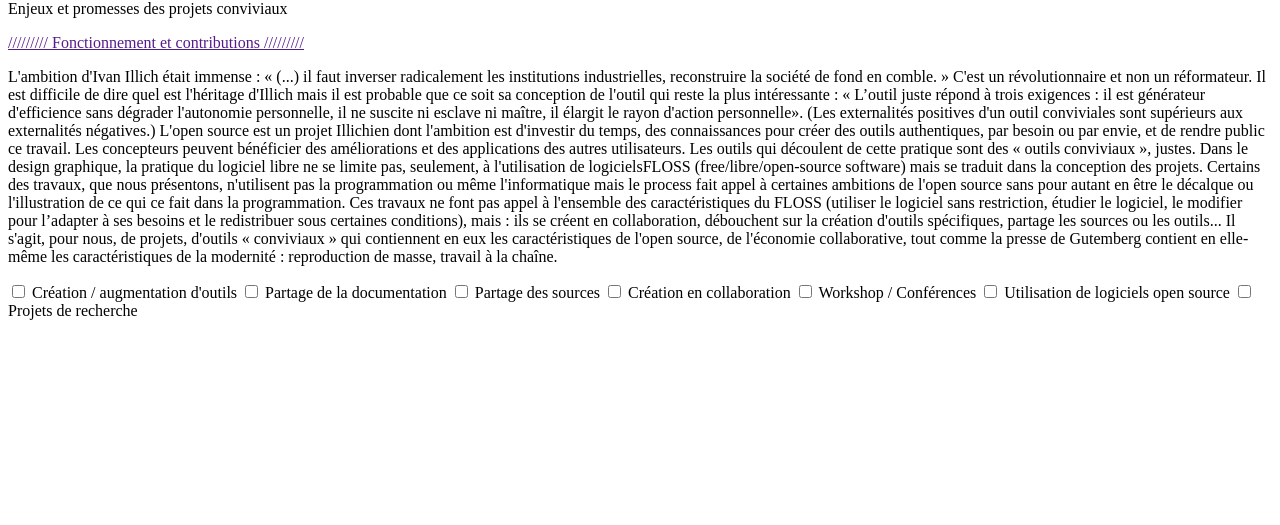
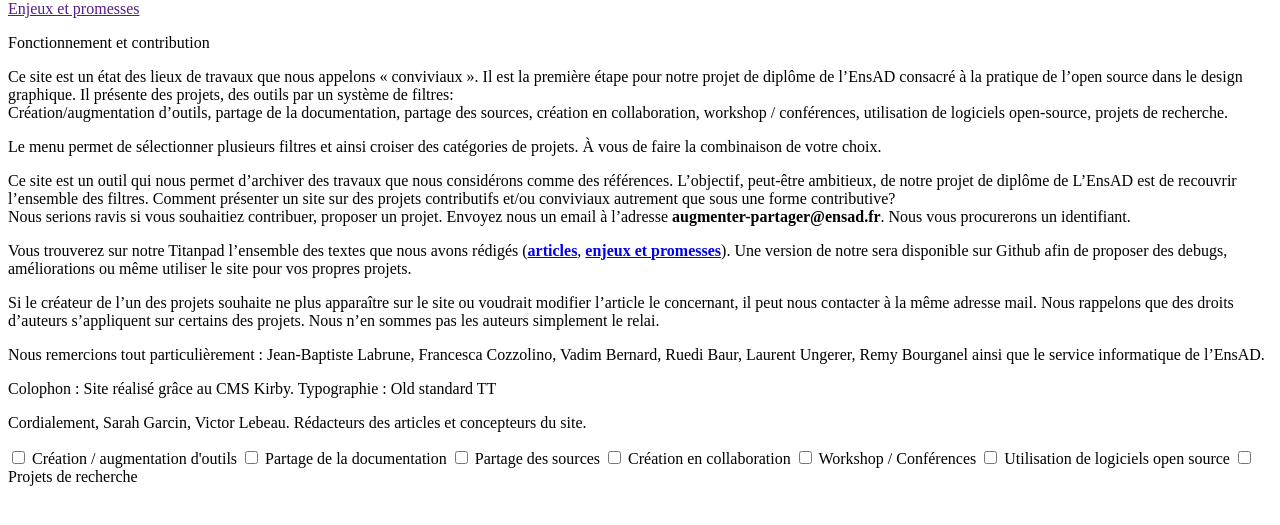
Before and after one commit to sarahgarcin/improve-share, a PHP site: the page made by site/templates/home.php in a window 1280 px wide. Shown: the part 16-541 px from the top of the page. Run offline with PHP 8.4, Linux system fonts and the light colour scheme; the template is opened without the code that fills it, so the values that code supplies are empty.

Commit message:
Site ok présentation 3 décembre

```diff
--- a/assets/styles/kube.css
+++ b/assets/styles/kube.css
@@ -290,7 +290,7 @@ body {
   font-family: 'old_standard', Arial, "Helvetica Neue", Helvetica, Tahoma, sans-serif;
 }
 a {
-  color: #000;
+  color:#333333;
 }
 a:focus,
 a:hover {
--- a/site/templates/home.php
+++ b/site/templates/home.php
@@ -25,39 +25,50 @@
     <a href='#' id='close'></a>
 </div>
 
-<!--     <div class="intro">
-        <div class="close-buttons">X</div>
-        <img src= "../../assets/images/traitpng2.png" class="trait" ></img>
-        <p>Introduction<br>
-        <br>
-         L'ambition d'Ivan Illich était immense : « (...) il faut inverser radicalement les institutions industrielles, reconstruire la société de fond en comble. »
-C'est un révolutionnaire et non un réformateur.
-Il est difficile de dire quel est l'héritage d'Illich mais il est probable que ce soit sa conception de l'outil qui reste la plus intéressante : « L’outil juste répond à trois exigences :
-il est générateur d'efficience sans dégrader l'autonomie personnelle,
-il ne suscite ni esclave ni maître,
-il élargit le rayon d'action personnelle».
-(Les externalités positives d'un outil conviviales sont supérieurs aux externalités négatives.)
-L'open source est un projet Illichien dont l'ambition est d'investir du temps, des connaissances pour créer des outils authentiques, par besoin ou par envie, et de rendre public ce travail. Les concepteurs  peuvent bénéficier des améliorations et des applications des autres utilisateurs. Les outils qui découlent de cette pratique sont des « outils conviviaux », justes.
-Dans le design graphique, la pratique du logiciel libre ne se limite pas, seulement, à l'utilisation de logicielsFLOSS (free/libre/open-source software) mais se traduit dans la conception des projets.
-Certains des travaux, que nous présentons, n'utilisent pas la programmation ou même l'informatique mais le process fait appel à certaines ambitions de l'open source sans pour autant en être le décalque ou l'illustration de ce qui ce fait dans la programmation. Ces travaux ne font pas appel à l'ensemble des caractéristiques du FLOSS (utiliser le logiciel sans restriction, étudier le logiciel, le modifier pour l’adapter à ses besoins et le redistribuer sous certaines conditions), mais : ils se créent en collaboration, débouchent sur la création d'outils spécifiques, partage les sources ou les outils... Il s'agit, pour nous, de projets, d'outils « conviviaux » qui contiennent en eux les caractéristiques de l'open source, de l'économie collaborative, tout comme la presse de Gutemberg contient en elle-même les caractéristiques de la modernité : reproduction de masse, travail à la chaîne.
-</p>
-    </div>  -->
-<!--     <div id='overlay'></div> -->
     <div class="intro-toggle">
-        <p class="intro-titre"> Enjeux et promesses des projets conviviaux </p>
-        <p class="contrib"><a href="<?php echo url('contrib') ?>" class="intro-text"> /////////  Fonctionnement et contributions  /////////</a></p>
-        <p class="intro-text">L'ambition d'Ivan Illich était immense : « (...) il faut inverser radicalement les institutions industrielles, reconstruire la société de fond en comble. »
-C'est un révolutionnaire et non un réformateur.
-Il est difficile de dire quel est l'héritage d'Illich mais il est probable que ce soit sa conception de l'outil qui reste la plus intéressante : « L’outil juste répond à trois exigences :
-il est générateur d'efficience sans dégrader l'autonomie personnelle,
-il ne suscite ni esclave ni maître,
-il élargit le rayon d'action personnelle».
-(Les externalités positives d'un outil conviviales sont supérieurs aux externalités négatives.)
-L'open source est un projet Illichien dont l'ambition est d'investir du temps, des connaissances pour créer des outils authentiques, par besoin ou par envie, et de rendre public ce travail. Les concepteurs  peuvent bénéficier des améliorations et des applications des autres utilisateurs. Les outils qui découlent de cette pratique sont des « outils conviviaux », justes.
-Dans le design graphique, la pratique du logiciel libre ne se limite pas, seulement, à l'utilisation de logicielsFLOSS (free/libre/open-source software) mais se traduit dans la conception des projets.
-Certains des travaux, que nous présentons, n'utilisent pas la programmation ou même l'informatique mais le process fait appel à certaines ambitions de l'open source sans pour autant en être le décalque ou l'illustration de ce qui ce fait dans la programmation. Ces travaux ne font pas appel à l'ensemble des caractéristiques du FLOSS (utiliser le logiciel sans restriction, étudier le logiciel, le modifier pour l’adapter à ses besoins et le redistribuer sous certaines conditions), mais : ils se créent en collaboration, débouchent sur la création d'outils spécifiques, partage les sources ou les outils... Il s'agit, pour nous, de projets, d'outils « conviviaux » qui contiennent en eux les caractéristiques de l'open source, de l'économie collaborative, tout comme la presse de Gutemberg contient en elle-même les caractéristiques de la modernité : reproduction de masse, travail à la chaîne.
-</p>
-    </div>
+        <p class="contrib"><a href="<?php echo url('contrib') ?>" > Enjeux et promesses</a></p>
+        <p class="intro-titre"> Fonctionnement et contribution </p>
+            <p class="intro-text">
+            Ce site est un état des lieux de travaux que nous appelons « conviviaux ».
+            Il est la première étape pour notre projet de diplôme de l’EnsAD consacré à la pratique de l’open source dans le design graphique.
+            Il présente des projets, des outils par un système de filtres:<br>
+            Création/augmentation d’outils, partage de la documentation, partage des sources, création en collaboration,
+            workshop / conférences, utilisation de logiciels open-source, projets de recherche.
+            </p>
+            <p class="intro-text">
+            Le menu permet de sélectionner plusieurs filtres et ainsi croiser des catégories de projets.
+            À vous de faire la combinaison de votre choix.
+            </p>
+            <p class="intro-text">
+            Ce site est un outil qui nous permet d’archiver des travaux que nous considérons comme des références.
+            L’objectif, peut-être ambitieux, de notre projet de diplôme de L’EnsAD est de recouvrir l’ensemble des filtres.
+            Comment présenter un site sur des projets contributifs et/ou conviviaux autrement que sous une forme contributive?<br>
+            Nous serions ravis si vous souhaitiez contribuer, proposer un projet. Envoyez nous un email à l’adresse <strong>augmenter-partager@ensad.fr</strong>.
+            Nous vous procurerons un identifiant.
+            </p>
+            <p class="intro-text">
+            Vous trouverez sur notre Titanpad l’ensemble des textes que nous avons rédigés (<a href="http://bigproject.titanpad.com/5" target="_blank"><strong>articles</strong></a>, <a href="http://bigproject.titanpad.com/6" target="_blank"><strong>enjeux et promesses</strong></a>).
+            Une version de notre sera disponible sur Github afin de proposer des debugs, améliorations ou même utiliser le site pour vos propres projets.
+            </p>
+            <p class="intro-text">
+            Si le créateur de l’un des projets souhaite ne plus apparaître sur le site ou voudrait modifier l’article le concernant,
+            il peut nous contacter à la même adresse mail. Nous rappelons que des droits d’auteurs s’appliquent sur certains des projets.
+            Nous n’en sommes pas les auteurs simplement le relai.
+            </p>
+            <p class="intro-text">
+            Nous remercions tout particulièrement : Jean-Baptiste Labrune, Francesca Cozzolino, Vadim Bernard, Ruedi Baur, Laurent Ungerer,
+            Remy Bourganel ainsi que le service informatique de l’EnsAD.
+            </p>
+            <p class="intro-text">
+            Colophon :
+            Site réalisé grâce au CMS Kirby.
+            Typographie : Old standard TT
+            </p>
+            <p class="intro-text">
+            Cordialement,
+            Sarah Garcin, Victor Lebeau. Rédacteurs des articles et concepteurs du site.
+            </p>
+        </div>
 
 	<div class="tags">
 
@@ -122,34 +133,7 @@ $(document).ready(function(){
 
 // Création d'une div de type "pays" + intégration des projets du pays dans la div
 
-    /* INTRODUCTION */
-
-    // var div = document.createElement('div');
-    // div.className = "introduction-wrapper";
-    // $('.projets').append(div);
-    // $('.introduction').each(function() {
-    //     $(div).append($(this));
-    // });
-
-
-    // $(".introduction-wrapper li").each(
-    //     function(intIndex) {
-
-    //         var l = Math.floor(Math.random() * $(".introduction-wrapper").width());
-    //         var t = Math.floor(Math.random() * $(".introduction-wrapper").height());
-
-    //     $(this).css("left", l);
-    //     $(this).css("top", t);
-
-    // });
-
-    //     $(document).on('click','.close-buttons',function(){
-    //     $('.intro').remove();
-    // });
-
-    //    $(document).on('click','.introduction',function(){
-    //       $('.introduction').remove();
-    // });
+ /* INTRO */
 
     $( ".intro-titre" ).click(function() {
         $( ".intro-text" ).toggle('slow');
```
Also changed, not shown: assets/styles/styles.css (+34 -84 lines), site/panel/blueprints/contrib.php (added, +21 -0 lines), site/templates/default.txt (added, +9 -0 lines).
